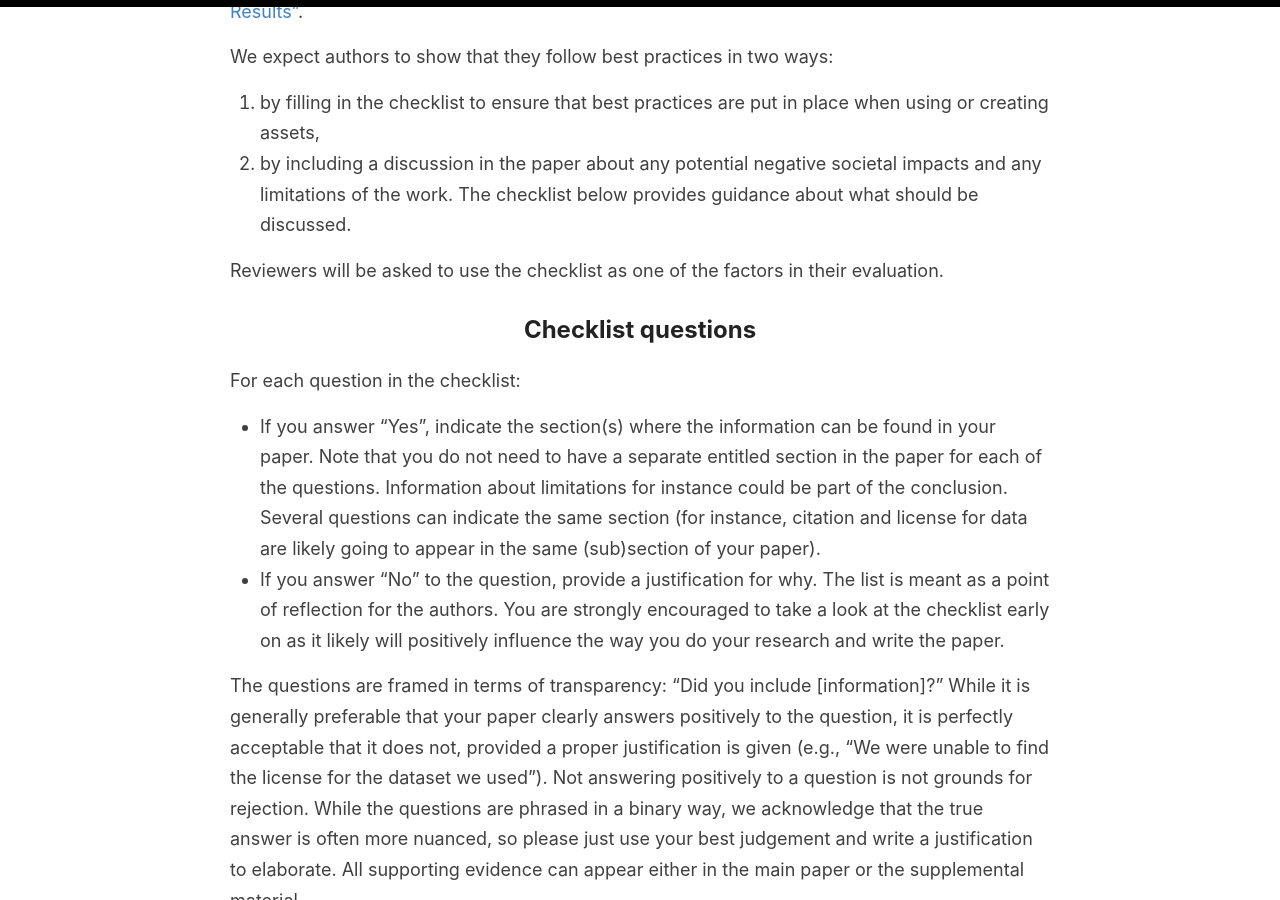
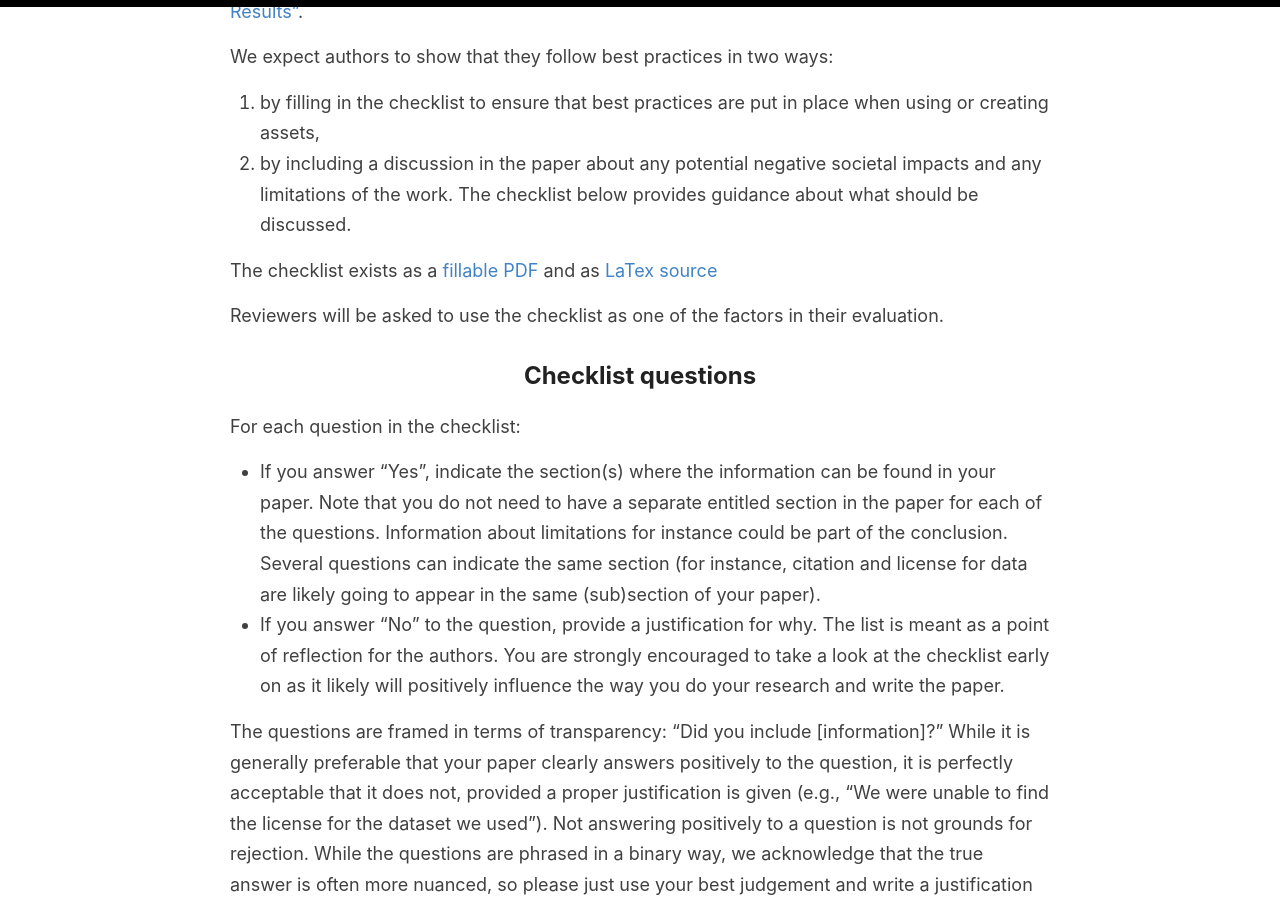
Before and after one commit to amitmerchant1990/reverie, a Jekyll site: the page built from responsibleNLPresearch.md, in a window 1280 px wide and 900 px high, scrolled down 412 px. Built offline with Jekyll 4.4.1, drawn with Linux system fonts in a browser that asks for light colours; our own code applies the rules of GitHub Pages for plain Markdown files.

Commit message:
Update responsibleNLPresearch.md

```diff
--- a/responsibleNLPresearch.md
+++ b/responsibleNLPresearch.md
@@ -3,6 +3,8 @@ The ARR Responsible NLP Research checklist is designed to encourage best practic
 We expect authors to show that they follow best practices in two ways:
 1. by filling in the checklist to ensure that best practices are put in place when using or creating assets,
 2. by including a discussion in the paper about any potential negative societal impacts and any limitations of the work. The checklist below provides guidance about what should be discussed.
+
+The checklist exists as a [fillable PDF](https://aclrollingreview.org/Responsible_NLP_Research_Checklist___Fillable_form.pdf) and as [LaTex source](https://aclrollingreview.org/Responsible%20NLP%20Research%20Checklist%20-%20Fillable%20form.zip)
 
 Reviewers will be asked to use the checklist as one of the factors in their evaluation.
 
```
